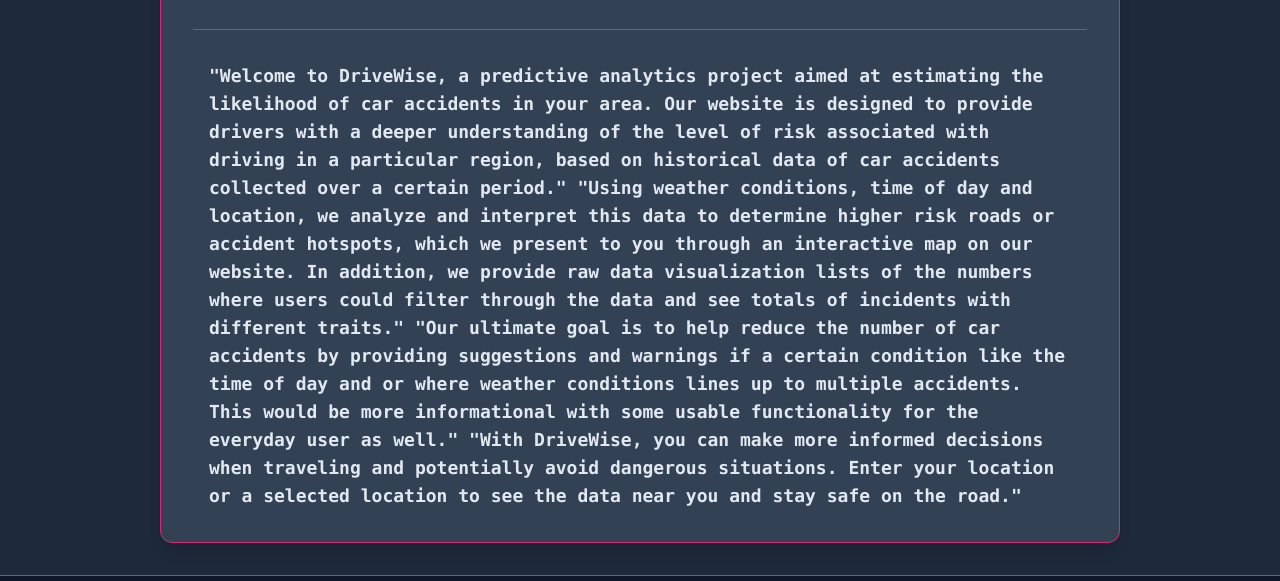
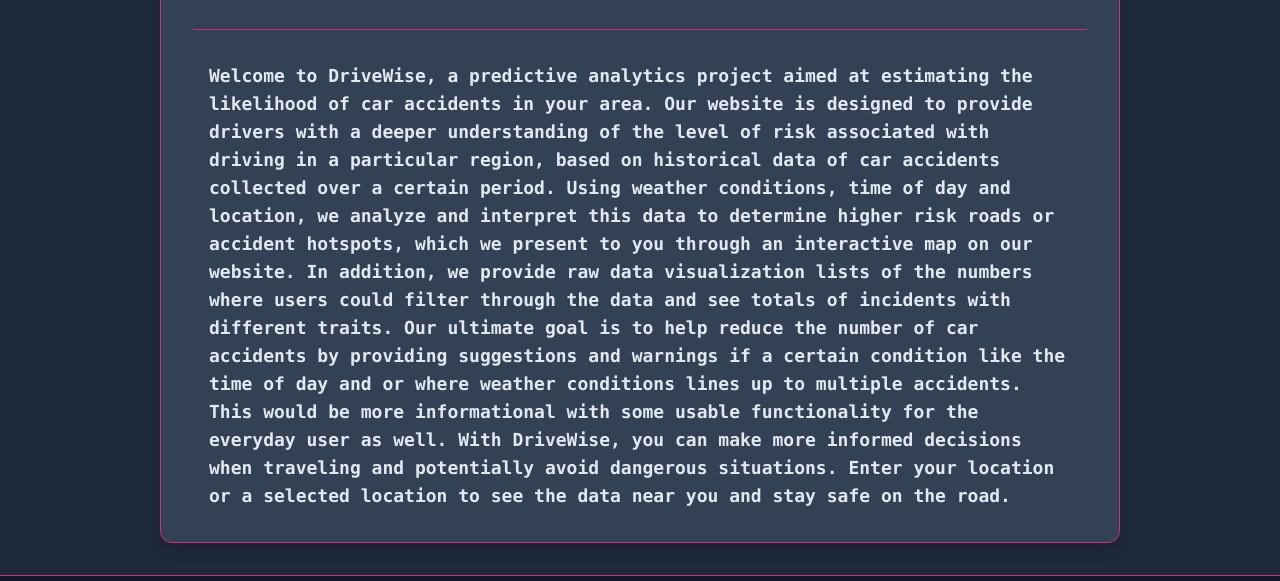
Before and after one commit to CesarT02/Drivewise, a Gatsby site: page / in a window 1280 px wide. Shown: the part 167-748 px from the top of the page. Built offline with nearby package versions, Linux system fonts and the light colour scheme; Gatsby itself is replaced by a stand-in of ours.

Commit message:
Update index.js

```diff
--- a/src/pages/index.js
+++ b/src/pages/index.js
@@ -20,17 +20,17 @@
                     <span class="animate-pulse">&#x2588;</span>
                 </h2>
                 <div class="w-full mt-8 mb-8 mx-auto border border-b-0 border-pink-600"></div>
-                <p class="px-4 text-lg font-bold">"Welcome to DriveWise, a predictive analytics project aimed at estimating the likelihood of car accidents in your area. Our website is designed to provide drivers with a deeper understanding of the level of risk associated with driving in a particular region, based on historical data of car accidents collected over a certain period."
+                <p class="px-4 text-lg font-bold">Welcome to DriveWise, a predictive analytics project aimed at estimating the likelihood of car accidents in your area. Our website is designed to provide drivers with a deeper understanding of the level of risk associated with driving in a particular region, based on historical data of car accidents collected over a certain period.
 
 
-"Using weather conditions, time of day and location, we analyze and interpret this data to determine higher risk roads or accident hotspots, which we present to you through an interactive map on our website. In addition, we provide raw data visualization lists of the numbers where users could filter through the data and see totals of incidents with different traits."
+                                                   Using weather conditions, time of day and location, we analyze and interpret this data to determine higher risk roads or accident hotspots, which we present to you through an interactive map on our website. In addition, we provide raw data visualization lists of the numbers where users could filter through the data and see totals of incidents with different traits.
 
 
-"Our ultimate goal is to help reduce the number of car accidents by providing suggestions and warnings if a certain condition like the time of day and or where weather conditions lines up to multiple accidents. This would be more informational with some usable functionality for the everyday user as well."
+                                                   Our ultimate goal is to help reduce the number of car accidents by providing suggestions and warnings if a certain condition like the time of day and or where weather conditions lines up to multiple accidents. This would be more informational with some usable functionality for the everyday user as well.
 
 
-"With DriveWise, you can make more informed decisions when traveling and potentially avoid dangerous situations. Enter your location or a selected location to see the data near you and stay safe on the road."
-</p>
+                                                   With DriveWise, you can make more informed decisions when traveling and potentially avoid dangerous situations. Enter your location or a selected location to see the data near you and stay safe on the road.
+                </p>
               </article>
         </Layout>
     )
```
